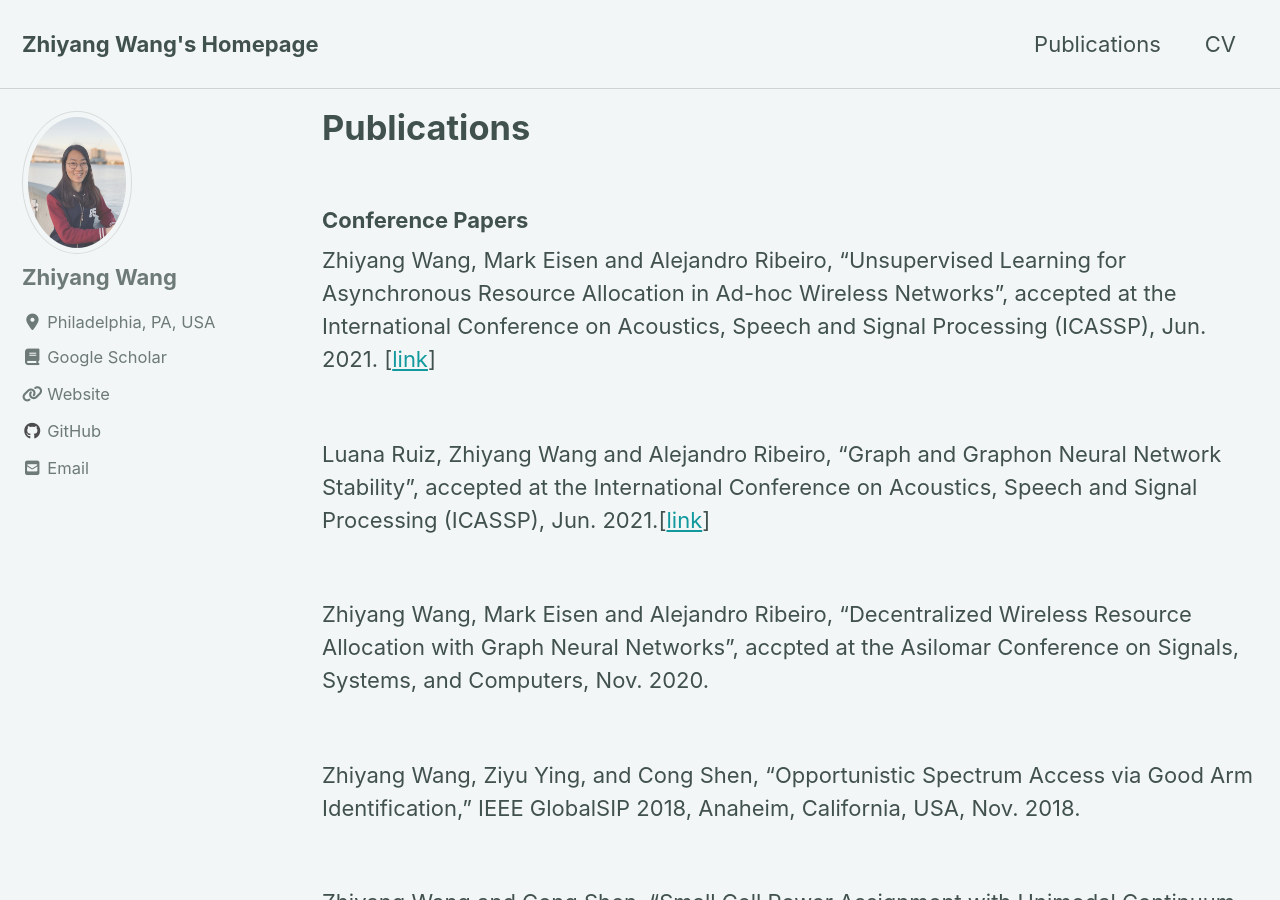
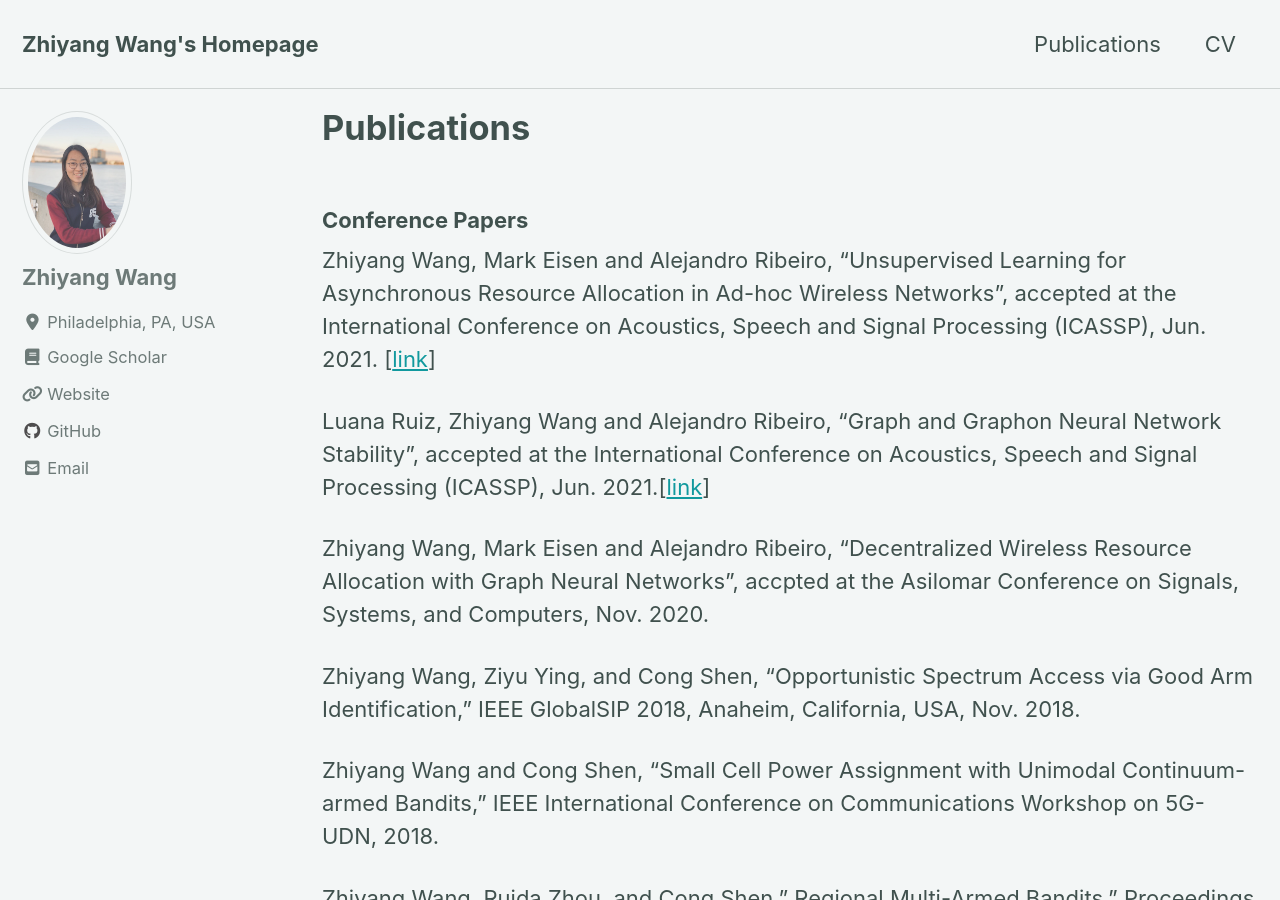
Before and after one commit to Zhiyang43/zhiyang43.github.io, a Jekyll site: the page built from _pages/publications.md, in a window 1280 px wide and 900 px high. Built offline with Jekyll 4.4.1, drawn with Linux system fonts in a browser that asks for light colours; cached includes are drawn as plain includes; nearby versions of some CDN libraries.

```diff
--- a/_pages/publications.md
+++ b/_pages/publications.md
@@ -10,23 +10,23 @@ author_profile: true
 
 ### Conference Papers
 
-Zhiyang Wang, Mark Eisen and  Alejandro Ribeiro, "Unsupervised Learning for Asynchronous Resource Allocation in Ad-hoc Wireless Networks", accepted at the International Conference on Acoustics, Speech and Signal Processing (ICASSP), Jun. 2021. [[link](/Papers/unsupervised-icassp21.pdf)]<br><br>
+Zhiyang Wang, Mark Eisen and  Alejandro Ribeiro, "Unsupervised Learning for Asynchronous Resource Allocation in Ad-hoc Wireless Networks", accepted at the International Conference on Acoustics, Speech and Signal Processing (ICASSP), Jun. 2021. [[link](/Papers/unsupervised-icassp21.pdf)]<br>
 
-Luana Ruiz, Zhiyang Wang and Alejandro Ribeiro, "Graph and Graphon Neural Network Stability", accepted at the International Conference on Acoustics, Speech and Signal Processing (ICASSP),  Jun. 2021.[[link](/Papers/graphon-stability-icassp.pdf)]<br><br>
+Luana Ruiz, Zhiyang Wang and Alejandro Ribeiro, "Graph and Graphon Neural Network Stability", accepted at the International Conference on Acoustics, Speech and Signal Processing (ICASSP),  Jun. 2021.[[link](/Papers/graphon-stability-icassp.pdf)]<br>
 
-Zhiyang Wang, Mark Eisen and  Alejandro Ribeiro, "Decentralized Wireless Resource Allocation with Graph Neural Networks", accpted at the Asilomar Conference on Signals, Systems, and Computers, Nov. 2020.<br><br>
+Zhiyang Wang, Mark Eisen and  Alejandro Ribeiro, "Decentralized Wireless Resource Allocation with Graph Neural Networks", accpted at the Asilomar Conference on Signals, Systems, and Computers, Nov. 2020.<br>
 
-Zhiyang Wang, Ziyu Ying, and Cong Shen, "Opportunistic Spectrum Access via Good Arm Identification," IEEE GlobalSIP 2018, Anaheim, California, USA, Nov. 2018.<br><br>
+Zhiyang Wang, Ziyu Ying, and Cong Shen, "Opportunistic Spectrum Access via Good Arm Identification," IEEE GlobalSIP 2018, Anaheim, California, USA, Nov. 2018.<br>
 
-Zhiyang Wang and Cong Shen, "Small Cell Power Assignment with Unimodal Continuum-armed Bandits," IEEE International Conference on Communications Workshop on 5G-UDN, 2018.<br><br>
+Zhiyang Wang and Cong Shen, "Small Cell Power Assignment with Unimodal Continuum-armed Bandits," IEEE International Conference on Communications Workshop on 5G-UDN, 2018.<br>
 
-Zhiyang Wang, Ruida Zhou, and Cong Shen," Regional Multi-Armed Bandits," Proceedings of the Twenty-First International Conference on Artificial Intelligence and Statistics (AISTATS), PMLR 84:510-518, Playa Blanca, Lanzarote, Canary Islands, April 9-11, 2018.<br><br>
+Zhiyang Wang, Ruida Zhou, and Cong Shen," Regional Multi-Armed Bandits," Proceedings of the Twenty-First International Conference on Artificial Intelligence and Statistics (AISTATS), PMLR 84:510-518, Playa Blanca, Lanzarote, Canary Islands, April 9-11, 2018.<br>
 
-Zhiyang Wang, Cong Shen, Xiliang Luo, Mihaela van der Schaar, "Learn to Adapt: Self-Optimizing Small Cell Transmit Power with Correlated Bandit Learning,"IEEE International Conference on Communications (ICC), 2017.<br><br>
+Zhiyang Wang, Cong Shen, Xiliang Luo, Mihaela van der Schaar, "Learn to Adapt: Self-Optimizing Small Cell Transmit Power with Correlated Bandit Learning,"IEEE International Conference on Communications (ICC), 2017.<br>
 
 
 ### Journal Papers
 
-Zhiyang Wang, Ruida Zhou and Cong Shen, "Regional Multi-Armed Bandits with Partial Informativeness," IEEE Trans. Signal Process., Volume: 66, Issue: 21, Page(s): 5705-5717, Nov. 2018.<br><br>
+Zhiyang Wang, Ruida Zhou and Cong Shen, "Regional Multi-Armed Bandits with Partial Informativeness," IEEE Trans. Signal Process., Volume: 66, Issue: 21, Page(s): 5705-5717, Nov. 2018.<br>
 
 Zhiyang Wang and Cong Shen, "Small Cell Transmit Power Assignment Based on Correlated Bandit Learning,"IEEE Journal on Selected Areas in Communications, Vol. 35, No. 5, Page(s): 1030-1045, May 2017
```
